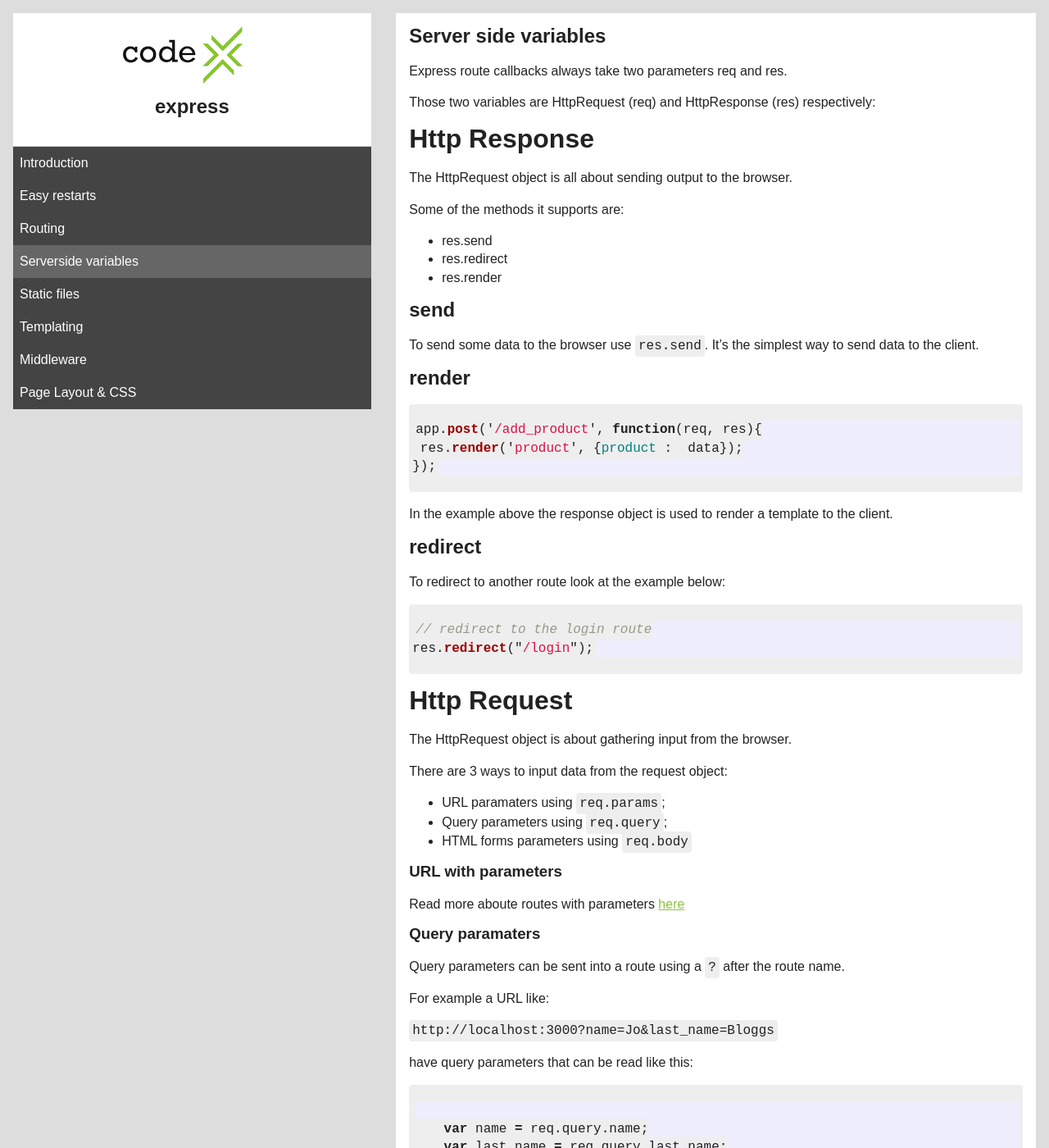
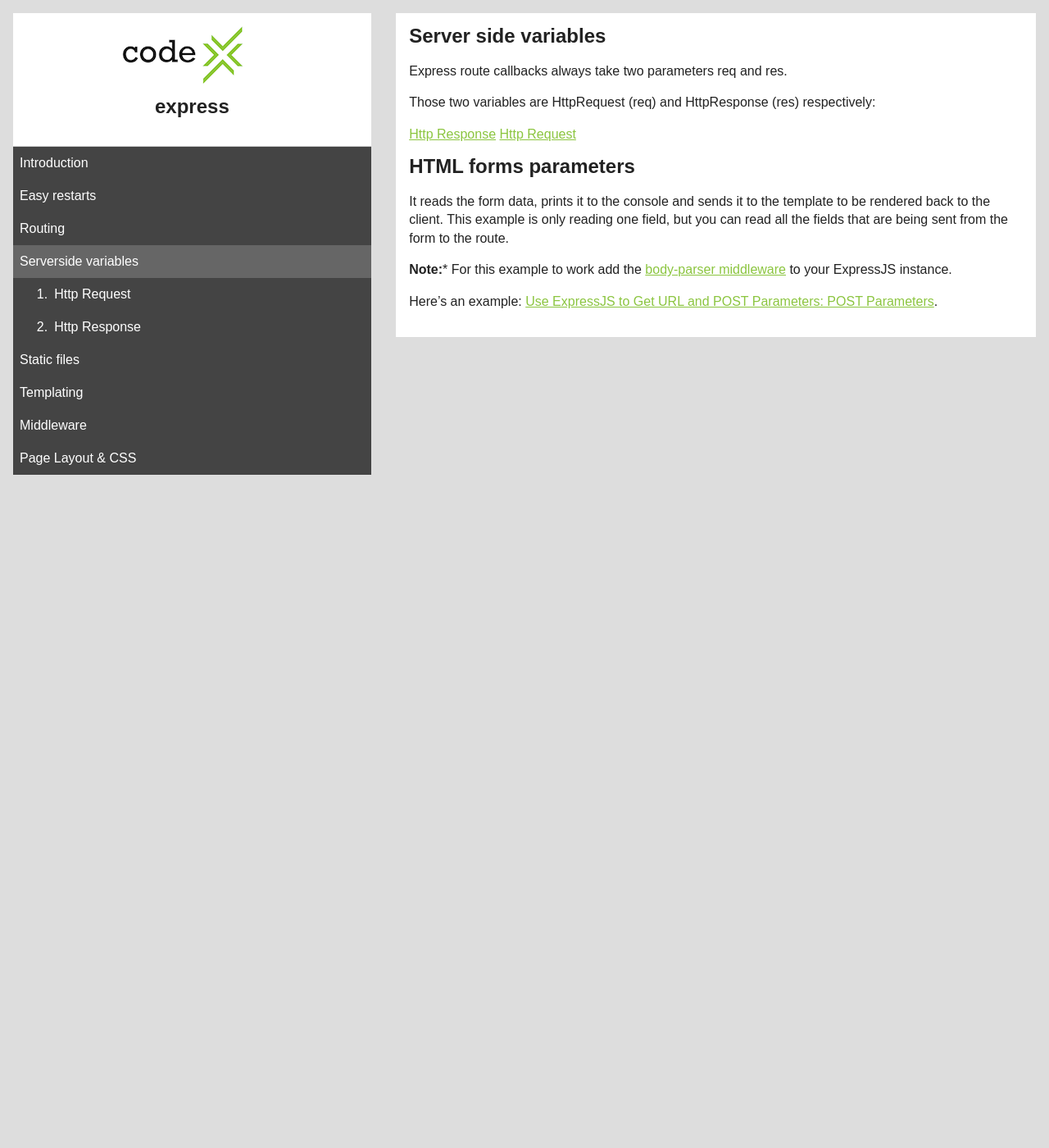
Before and after one commit to codex-academy/expressjs-intro, a Jekyll site: the page built from steps/serverside_variables.md, in a window 1280 px wide and 1400 px high. Shown: the whole window at 82% size. Built offline with Jekyll 4.4.1, drawn with Linux system fonts in a browser that asks for light colours; some of the changed text lies outside the part shown.

Commit message:
split req/res up

````diff
--- a/_includes/footer.html
+++ b/_includes/footer.html
@@ -12,6 +12,14 @@
           </li>
           <li>
             <a href="{{ site.baseurl }}/steps/serverside_variables.html" {% if page.url == "/steps/serverside_variables.html" %}class = "active"{% endif %}>Serverside variables</a>
+            <ol>
+                <li>
+                    <a href="{{ site.baseurl }}/steps/http_request.html" {% if page.url == "/steps/http_request.html" %}class = "active"{% endif %}>Http Request</a>
+                </li>
+                <li>
+                    <a href="{{ site.baseurl }}/steps/http_response.html" {% if page.url == "/steps/http_response.html" %}class = "active"{% endif %}>Http Response</a>
+                </li>
+            </ol>
           </li>
           <li>
             <a href="{{ site.baseurl }}/steps/static_files.html" {% if page.url == "/steps/static_files.html" %}class = "active"{% endif %}>Static files</a>
--- a/steps/serverside_variables.md
+++ b/steps/serverside_variables.md
@@ -8,81 +8,9 @@ Express route callbacks always take two parameters req and res.
 
 Those two variables are HttpRequest (req) and HttpResponse (res) respectively:
 
-# Http Response
 
-The HttpRequest object is all about sending output to the browser.
-
-Some of the methods it supports are:
-
-* res.send
-* res.redirect
-* res.render
-
-## send
-
-To send some data to the browser use `res.send`. It's the simplest way to send data to the client.
-
-## render
-
-```javascript
-app.post('/add_product', function(req, res){
- res.render('product', {product :  data});
-});
-```
-
-In the example above the response object is used to render a template to the client.
-
-## redirect
-
-To redirect to another route look at the example below:
-
-```javascript
-// redirect to the login route
-res.redirect("/login");
-```
-
-# Http Request
-
-The HttpRequest object is about gathering input from the browser.
-
-There are 3 ways to input data from the request object:
-
-* URL paramaters using `req.params`;
-* Query parameters using `req.query`;
-* HTML forms parameters using `req.body`
-
-### URL with parameters
-
-Read more aboute routes with parameters [here](../steps/routes.html)
-
-### Query paramaters
-
-Query parameters can be sent into a route using a `?` after the route name.
-
-For example a URL like:
-
-`http://localhost:3000?name=Jo&last_name=Bloggs`
-
-have query parameters that can be read like this:
-
-```javascript
-
-    var name = req.query.name;
-    var last_name = req.query.last_name;
-
-```
-
-### req.body
-
-To read parameters send from HTML forms one use the `req.body` paramater on the Http Request object sent into routes.
-
-```javascript
-app.post('/add_product', function(req, res){
- var formData = req.body;
- console.log(formData.product_name);
- res.render('product', {product_name :  formData.product_name});
-});
-```
+[Http Response](/steps/http_response.html)
+[Http Request](/steps/http_request.html)
 
 ## HTML forms parameters
 
````
Also changed, not shown: steps/http_request.md (added, +46 -0 lines), steps/http_response.md (added, +36 -0 lines).
